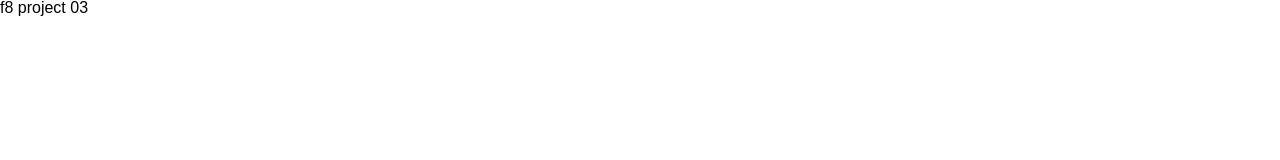
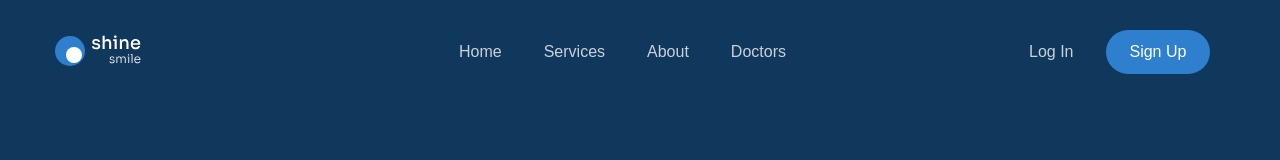
Before and after one commit to cuongchua2k2/F8-Project-03, a plain HTML site: page index.html in a window 1280 px wide. Drawn offline with Linux system fonts and the light colour scheme; a web font is replaced by a local one.

Commit message:
create nav

```diff
--- a/assets/css/style.css
+++ b/assets/css/style.css
@@ -1,3 +1,7 @@
+:root {
+  --primary-color: #10375c;
+}
+
 * {
   box-sizing: border-box;
 }
@@ -10,3 +14,94 @@ body {
   font-size: 1.6rem;
   font-family: "Sora", sans-serif;
 }
+
+/* =================================common================================= */
+
+.content {
+  width: 1170px;
+  max-width: calc(100% - 48px);
+  margin-left: auto;
+  margin-right: auto;
+}
+
+a {
+  text-decoration: none;
+  color: #c9d2da;
+}
+
+.btn {
+  display: inline-block;
+  color: #fff;
+  height: 60px;
+  min-width: 205px;
+  padding: 15px 10px;
+  border-radius: 30px;
+  background: #2e80ce;
+  text-align: center;
+  font-size: 1.8rem;
+  font-weight: 400;
+  line-height: 166.667%;
+}
+
+.btn:hover {
+  opacity: 0.8;
+}
+
+/* =================================header==================================== */
+
+.header {
+  padding-top: 22px;
+  height: 100vh;
+  background-color: var(--primary-color);
+}
+
+.nav {
+  padding: 8px 0;
+  display: flex;
+  align-items: center;
+}
+
+.nav__navbar {
+  display: flex;
+  margin-left: 297px;
+}
+
+.nav__navbar > li a {
+  padding: 8px 21px;
+  color: #c9d2da;
+  font-size: 1.6rem;
+  font-weight: 300;
+  line-height: 175%;
+}
+
+.nav__navbar > li:hover a {
+  color: #fff;
+}
+
+.nav__cta {
+  margin-left: 194px;
+}
+
+.nav__cta-login {
+  padding: 8px 28px;
+  color: #c9d2da;
+  font-size: 1.6rem;
+  font-weight: 300;
+  line-height: 175%;
+}
+
+.nav__cta-signup {
+  height: 44px;
+  min-width: 104px;
+  padding: 8px 12px;
+  font-size: 1.6rem;
+  font-weight: 400;
+  line-height: 175%;
+}
+
+/* hero */
+
+.hero {
+}
+
+/*  */
--- a/index.html
+++ b/index.html
@@ -89,6 +89,32 @@
     <title>shine smile</title>
   </head>
   <body>
-    <h1>f8 project 03</h1>
+    <!-- Header -->
+    <header class="header">
+      <div class="content">
+        <!-- navigation -->
+        <div class="nav">
+          <a href="/"
+            ><img src="./assets/img/Logo.svg" alt="" class="logo"
+          /></a>
+          <ul class="nav__navbar">
+            <li><a href="/">Home</a></li>
+            <li><a href="#">Services</a></li>
+            <li><a href="#">About</a></li>
+            <li><a href="#">Doctors</a></li>
+          </ul>
+          <div class="nav__cta">
+            <a href="" class="nav__cta-login">Log In</a>
+            <a href="" class="nav__cta-signup btn">Sign Up</a>
+          </div>
+        </div>
+        <!-- hero -->
+        <div class="hero"></div>
+      </div>
+    </header>
+    <!-- Main -->
+    <main></main>
+    <!-- footer -->
+    <footer></footer>
   </body>
 </html>
```
Also changed, not shown: assets/img/Logo.svg (added).
